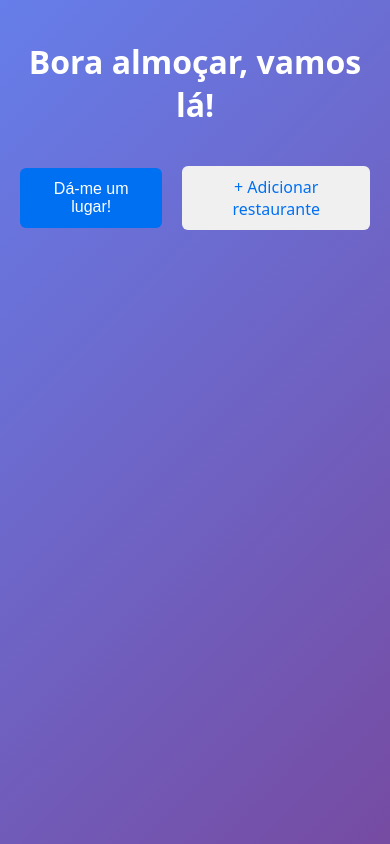
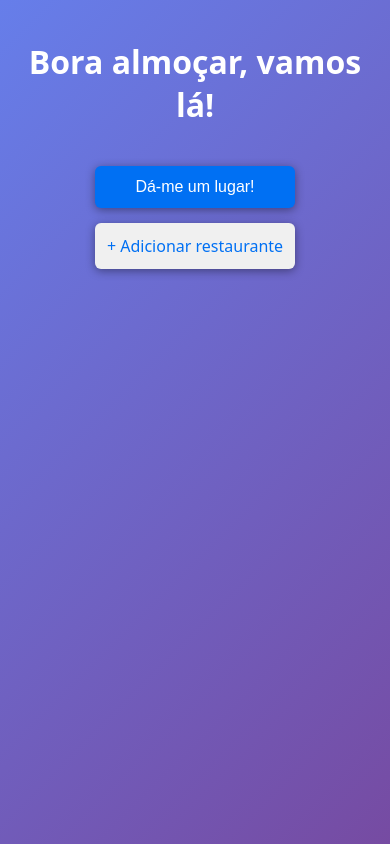
Before and after one commit to dargains/where-to-eat, a Next.js app: page / in a window 390 px wide. Built offline with nearby package versions, Linux system fonts and the light colour scheme.

Commit message:
styling fixes

```diff
--- a/components/AddPlace.module.css
+++ b/components/AddPlace.module.css
@@ -31,10 +31,10 @@
   background-color: var(--color-bg-light);
   padding: 30px;
   border-radius: 8px;
-  border: 2px solid var(--color-primary);
   display: flex;
   flex-direction: column;
   gap: 20px;
+  box-shadow: 0 2px 10px rgba(0, 0, 0, 0.4);
 }
 
 .formRow {
--- a/components/LunchSuggester.module.css
+++ b/components/LunchSuggester.module.css
@@ -30,11 +30,7 @@
   border-radius: 6px;
   cursor: pointer;
   transition: opacity 0.2s;
-}
-
-.button:hover {
-  background-color: var(--color-bg-lighter);
-  color: var(--color-primary);
+  box-shadow: 0 2px 10px rgba(0, 0, 0, 0.4);
 }
 
 .addLink {
@@ -48,11 +44,7 @@
   cursor: pointer;
   transition: all 0.2s;
   text-decoration: none;
-}
-
-.addLink:hover {
-  background-color: var(--color-primary);
-  color: var(--color-text-white);
+  box-shadow: 0 2px 10px rgba(0, 0, 0, 0.4);
 }
 
 .button:hover:not(:disabled) {
@@ -65,11 +57,12 @@
 }
 
 .resultCard {
+  width: 100%;
   background-color: var(--color-bg-light);
   padding: 30px;
   border-radius: 8px;
   text-align: left;
-  border: 2px solid var(--color-primary);
+  box-shadow: 0 2px 10px rgba(0, 0, 0, 0.4);
 }
 
 .restaurantName {
@@ -96,3 +89,17 @@
   font-size: 16px;
   margin-top: 20px;
 }
+
+@media (max-width: 480px) {
+  .buttonsSection {
+    flex-direction: column;
+    gap: 15px;
+  }
+
+  .button,
+  .addLink {
+    width: 100%;
+    padding: 12px;
+    font-size: 16px;
+  }
+}
--- a/components/LunchSuggester.tsx
+++ b/components/LunchSuggester.tsx
@@ -60,7 +60,7 @@ export default function LunchSuggester() {
           disabled={loading}
           className={styles.button}
         >
-          {loading ? "Que fome..." : "Dá-me um lugar!"}
+          {loading ? "Que fome..." : place ? "Ahh esse não, diz-me outro" : "Dá-me um lugar!"}
         </button>
 
         <Link href="/add-place" className={styles.addLink}>
```
